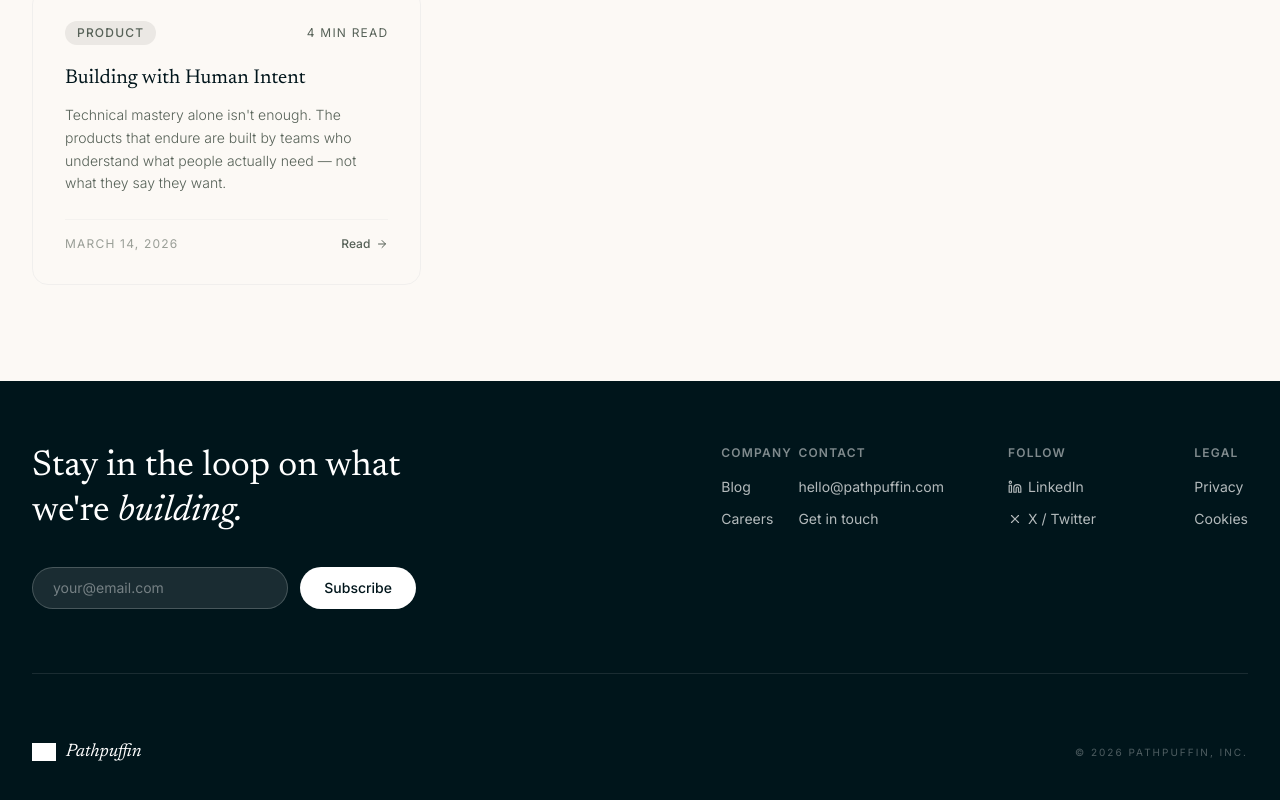
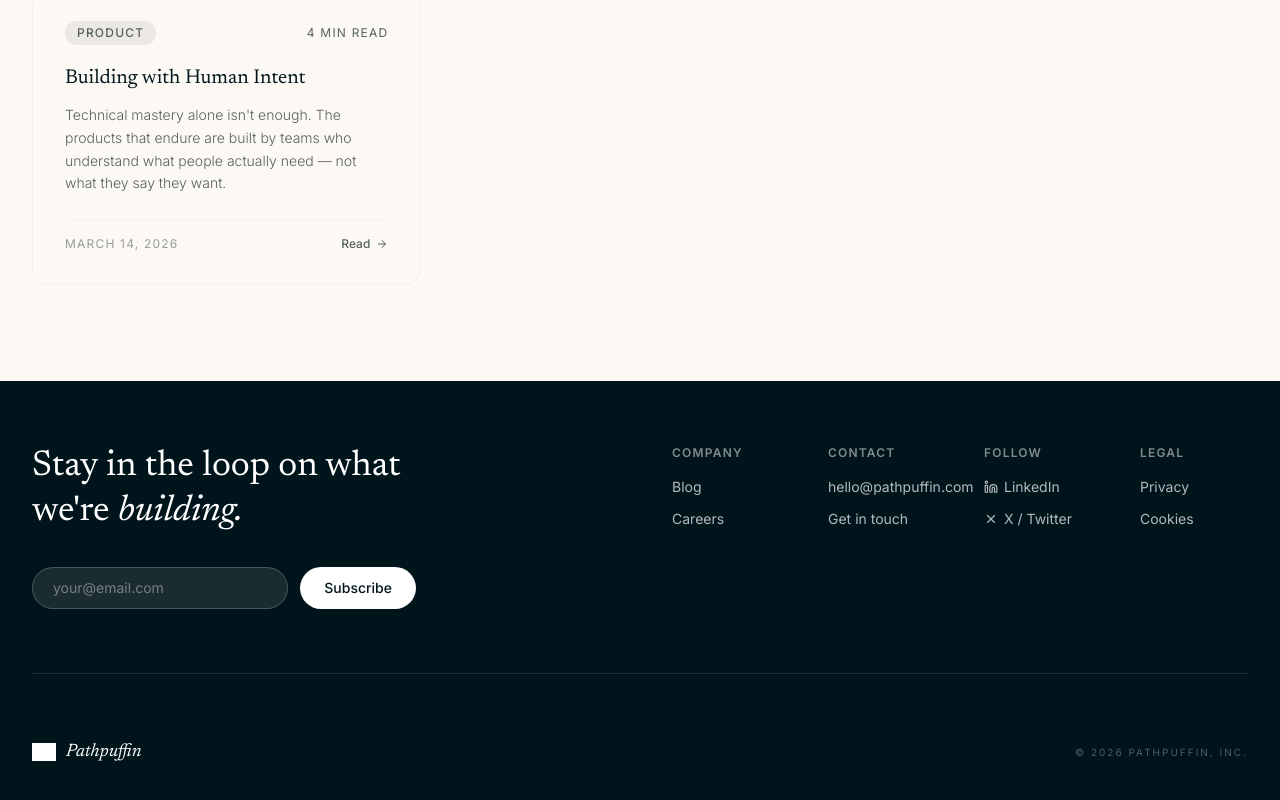
Before and after one commit to PathPuffin/pathpuffin_website, a React (Vite) app: page /blog in a window 1280 px wide. Shown: the part 1088-1888 px from the top of the page. Built offline with nearby package versions, Linux system fonts and the light colour scheme; grey boxes are pictures that could not be loaded.

Commit message:
Fix footer columns spacing

```diff
--- a/src/Footer.tsx
+++ b/src/Footer.tsx
@@ -44,7 +44,7 @@
             )}
           </div>
 
-          <div className="grid grid-cols-4 gap-8 lg:justify-items-end">
+          <div className="grid grid-cols-4 gap-x-12 gap-y-8">
             <div className="flex flex-col gap-3">
               <span className="text-xs font-semibold uppercase tracking-widest opacity-50 mb-1">Company</span>
               <Link to="/blog" className="text-sm hover:opacity-100 opacity-70 transition-opacity">Blog</Link>
```
